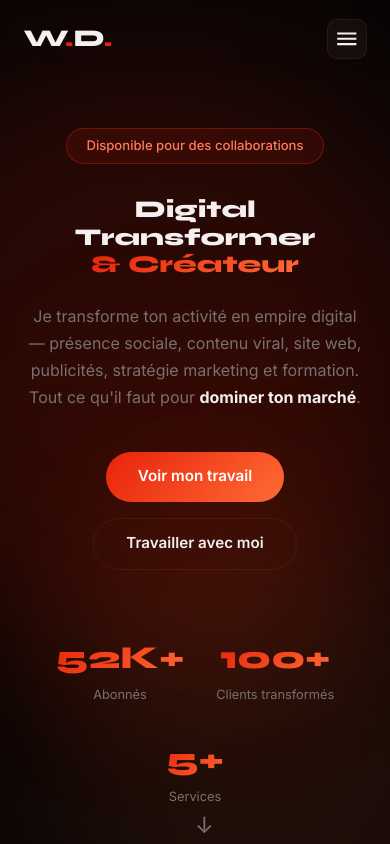
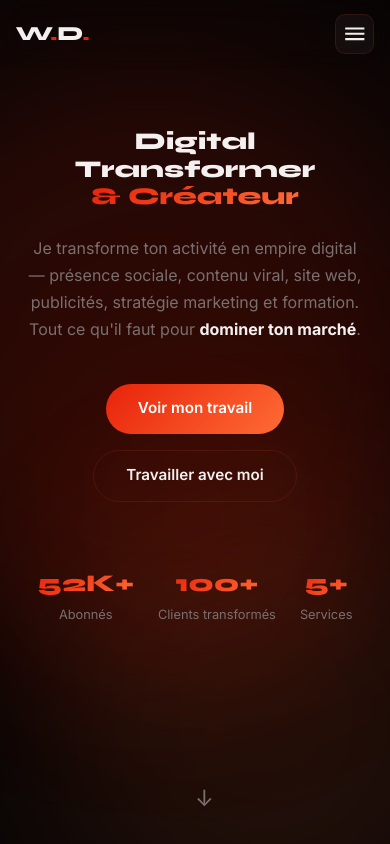
Before and after one commit to NGUENOUz/portfolio, a Next.js app: page / in a window 390 px wide. Shown: the top 844 px of the page. Built offline with nearby package versions, Linux system fonts and the light colour scheme.

Commit message:
mise en ligne avec images

```diff
--- a/src/app/component/hero.tsx
+++ b/src/app/component/hero.tsx
@@ -13,15 +13,6 @@ export default function Hero() {
 
       {/* ── Texte gauche ── */}
       <div className="hero-content">
-        <motion.span
-          className="hero-badge"
-          initial={{ opacity: 0, y: 20 }}
-          animate={{ opacity: 1, y: 0 }}
-          transition={{ delay: 0.2 }}
-        >
-          Disponible pour des collaborations
-        </motion.span>
-
         <h1 className="hero-title">
           <motion.span
             className="hero-word-line"
--- a/src/app/component/navbar.tsx
+++ b/src/app/component/navbar.tsx
@@ -31,7 +31,7 @@ export default function Navbar() {
 
   return (
     <>
-      <motion.nav style={{ background: bg, borderBottomColor: borderColor }} className="navbar">
+      <motion.nav style={{ background: bg, borderBottomColor: borderColor }} className={`navbar${open ? " navbar--hidden" : ""}`}>
         <span className="nav-logo">
           W<span className="nav-dot">.</span>D<span className="nav-dot">.</span>
         </span>
--- a/src/style/portfolio.scss
+++ b/src/style/portfolio.scss
@@ -164,27 +164,35 @@ body {
 }
 .nav-burger:hover { border-color: var(--accent); transform: none; }
 
+/* ─── Navbar hidden when drawer open ──────────────────── */
+.navbar--hidden {
+  opacity: 0;
+  pointer-events: none;
+}
+
 /* ─── Drawer mobile ────────────────────────────────────── */
 .drawer-overlay {
   position: fixed;
   inset: 0;
-  background: rgba(0,0,0,0.6);
+  background: rgba(0,0,0,0.7);
   backdrop-filter: blur(4px);
-  z-index: 998;
+  z-index: 1001;
 }
 
 .drawer {
   position: fixed;
   top: 0; right: 0;
-  width: min(340px, 85vw);
+  width: min(340px, 88vw);
   height: 100dvh;
-  background: var(--bg2);
+  height: 100vh; /* fallback */
+  background: #100808;
   border-left: 1px solid var(--border);
-  z-index: 999;
+  z-index: 1002;
   display: flex;
   flex-direction: column;
   padding: 0;
   overflow: hidden;
+  isolation: isolate;
 }
 
 .drawer-header {
@@ -303,21 +311,7 @@ body {
 
 .hero-content { position: relative; z-index: 2; max-width: 860px; }
 
-.hero-badge {
-  display: inline-flex;
-  align-items: center;
-  gap: 0.5rem;
-  padding: 0.45rem 1.2rem;
-  background: rgba(232,35,10,0.1);
-  border: 1px solid rgba(232,35,10,0.35);
-  border-radius: 100px;
-  font-size: 0.82rem;
-  font-weight: 500;
-  color: #ff7a5c;
-  margin-bottom: 2rem;
-  opacity: 0;
-  pointer-events: none;
-}
+.hero-badge { display: none; }
 
 .hero-title {
   font-family: "Syne", sans-serif;
@@ -1184,8 +1178,10 @@ body {
 }
 
 @media (max-width: 768px) {
+  .navbar { padding: 1rem 5%; }
   .nav-links, .nav-cta { display: none; }
   .nav-burger { display: flex; }
+
   .portfolio-grid { grid-template-columns: repeat(2, 1fr); }
   .portfolio-filters { flex-wrap: nowrap; justify-content: flex-start; }
   .about-grid { grid-template-columns: 1fr; gap: 3rem; }
@@ -1196,13 +1192,23 @@ body {
   .contact-grid { grid-template-columns: 1fr; gap: 2.5rem; }
   .hero-stats { gap: 2rem; }
   .footer-new { flex-direction: column; text-align: center; }
+
   /* Timeline mobile */
   .timeline-track { left: 16px; }
   .timeline-item { width: 100%; margin-left: 0 !important; margin-right: 0 !important; padding-left: 3rem !important; padding-right: 0 !important; text-align: left !important; }
   .timeline-left .timeline-dot, .timeline-right .timeline-dot { left: 9px; right: auto; transform: none; }
+
+  /* Sections padding réduit */
+  .portfolio-section, .about-section, .services-section,
+  .process-section, .temoignage-section, .faq-section,
+  .contact-section { padding: 5rem 5%; }
+  .section-header { margin-bottom: 2.5rem; }
 }
 
 @media (max-width: 480px) {
+  .navbar { padding: 0.9rem 4%; }
+  .nav-logo { font-size: 1.25rem; }
+
   .portfolio-grid { grid-template-columns: repeat(2, 1fr); gap: 0.6rem; }
   .hero-title { font-size: 1.5rem !important; }
   .hero-word-line { white-space: normal; }
@@ -1210,4 +1216,17 @@ body {
   .about-img-wrap { display: none; }
   .hero-photo-wrap { display: none; }
   .process-grid { grid-template-columns: 1fr; }
+
+  /* Sections padding réduit */
+  .portfolio-section, .about-section, .services-section,
+  .process-section, .temoignage-section, .faq-section,
+  .contact-section { padding: 4rem 4%; }
+
+  /* Drawer full width sur très petit écran */
+  .drawer { width: 100vw; border-left: none; }
+
+  .footer-new { padding: 2rem 4%; }
+  .about-numbers { grid-template-columns: repeat(2, 1fr); }
+  .hero-stats { gap: 1.5rem; }
+  .stat-value { font-size: 1.5rem; }
 }
```
